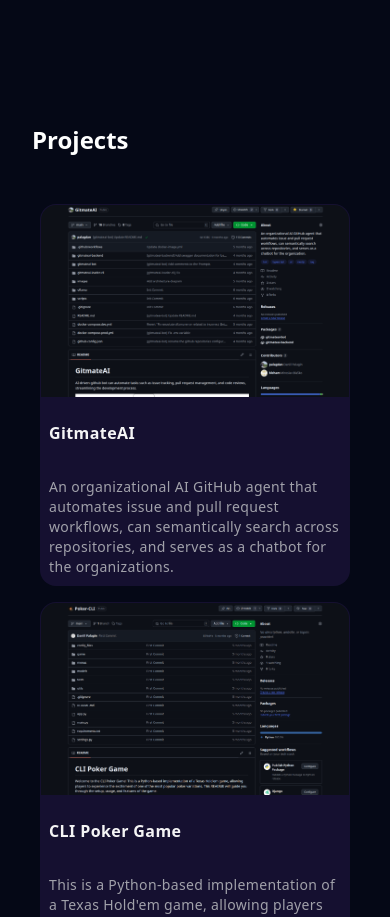
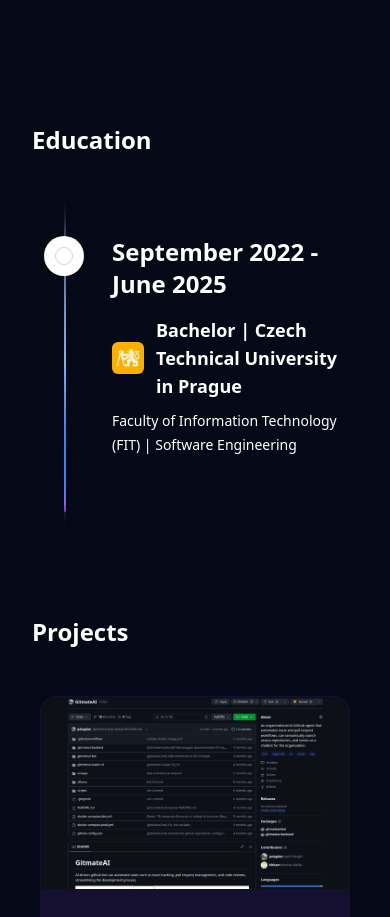
Before and after one commit to palagdan/Portfolio, a React (Vite) app: page / in a window 390 px wide. Shown: the part 2740-3657 px from the top of the page. Built offline with nearby package versions, Linux system fonts and the light colour scheme.

Commit message:
Add Education section after Experience
- new EducationSection reusing the animated Timeline for consistency
- Bachelor at CTU Prague, FIT, Software Engineering (Sep 2022 - Jun 2025)
  with the FIT CVUT logo
- add Education nav link between Experience and Projects

```diff
--- a/src/App.tsx
+++ b/src/App.tsx
@@ -1,6 +1,7 @@
 import HeroSection from "@/sections/HeroSection/HeroSection.tsx";
 import NavbarMenu from "@/components/navbars/NavbarMenu.tsx";
 import ExperienceSection from "@/sections/ExperienceSection/ExperienceSection.tsx";
+import EducationSection from "@/sections/EducationSection/EducationSection.tsx";
 import ProjectsSection from "@/sections/ProjectsSection/ProjectsSection.tsx";
 
 function App() {
@@ -12,6 +13,7 @@
                 <HeroSection/>
             </div>
                 <ExperienceSection/>
+                <EducationSection/>
                 <ProjectsSection/>
         </div>
     )
--- a/src/constants/index.tsx
+++ b/src/constants/index.tsx
@@ -2,6 +2,10 @@
     {
         name: "Experience",
         link: "experience",
+    },
+    {
+        name: "Education",
+        link: "education",
     },
     {
         name: "Projects",
@@ -65,6 +69,21 @@
     }
 ]
 
+export const education = [
+    {
+        title: "September 2022 - June 2025",
+        content: (
+            <div>
+                <div className="flex items-center gap-3 mb-2">
+                    <img src="logos/fitcvut.png" alt="FIT CVUT logo" className="w-8 h-8 rounded-md object-cover shrink-0" />
+                    <span className="text-lg font-bold text-white">Bachelor | Czech Technical University in Prague</span>
+                </div>
+                <span className="text-sm text-white">Faculty of Information Technology (FIT) | Software Engineering</span>
+            </div>
+        ),
+    }
+]
+
 export const resumeLink = "https://www.dropbox.com/scl/fi/003ypv66ukotz1kh28mqg/daniil_palagin_cv.pdf?rlkey=q9g1ij4kb1xh7k2xn9wix614s&st=vdpjohfr&dl=0"
 
 export const projects = [
--- /dev/null
+++ b/src/sections/EducationSection/EducationSection.tsx
@@ -0,0 +1,14 @@
+import {Timeline} from "@/components/ui/timeline.tsx";
+import {education} from "@/constants";
+
+
+const EducationSection = () => {
+    return (
+        <section id="education" className="max-w-5xl mx-auto px-8">
+            <h2 className="text-2xl md:text-3xl text-white font-bold max-w-5xl mx-auto mt-20 md:mt-40 mb-10">Education</h2>
+            <Timeline data={education} />
+        </section>
+    )
+}
+
+export default EducationSection;
```
